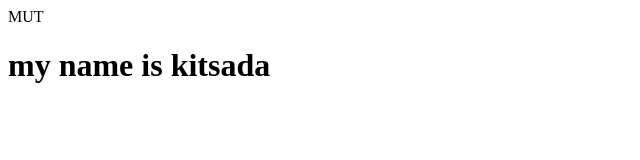
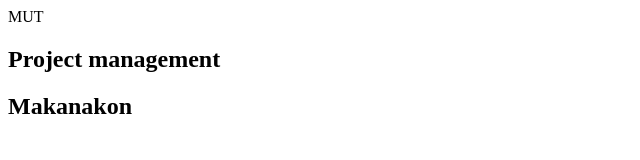
Before and after one commit to kitsadamut/169_secB_Lab1, a plain HTML site: page index.html in a window 1280 px wide. Shown: the whole page, without its empty margins (0-640 px from the left). Drawn offline with Linux system fonts and the light colour scheme.

Commit message:
Update index.html

```diff
--- a/index.html
+++ b/index.html
@@ -1,6 +1,8 @@
 <html>
     <head>MUT</head>
     <body>
-        <h1>my name is kitsada</h1>
+
+        <h2>Project management</h2>
+        <h2>Makanakon</h2>
     </body>
 </html>
```
